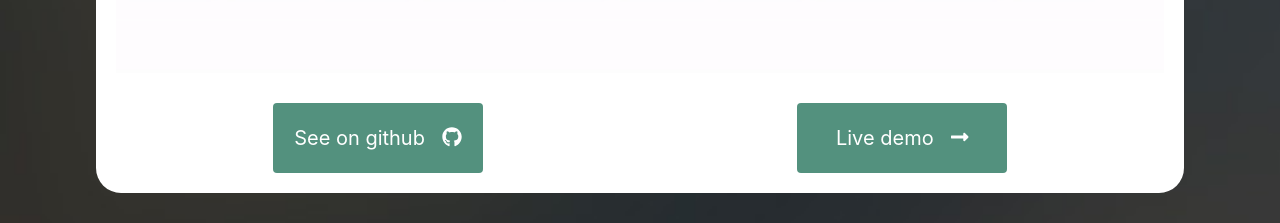
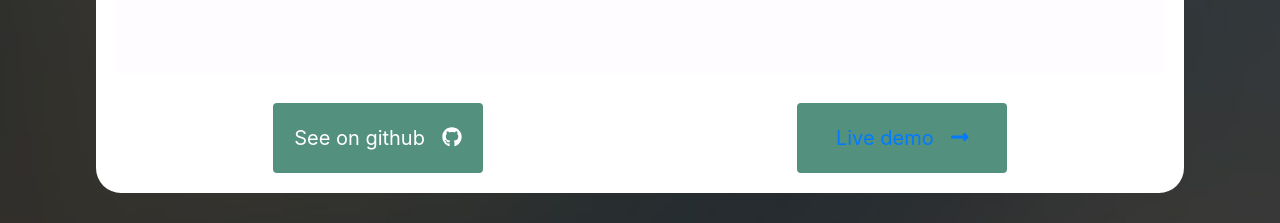
Before and after one commit to vehjelmtvedt/vetle.hjelmtvedt.com, a Next.js app: page /projects in a window 1280 px wide. Shown: the part 1748-1971 px from the top of the page. Built offline with nearby package versions, Linux system fonts and the light colour scheme.

Commit message:
add link to live demo

```diff
--- a/components/projects/ProjectView.js
+++ b/components/projects/ProjectView.js
@@ -29,7 +29,7 @@ export default function ProjectView() {
                     <img className={styles.image} src="/algo.gif"></img>
                     <ButtonToolbar className="justify-content-around" id={styles.buttongroup}>
                         <Button className={styles.button}><a className={styles.link} href="https://github.com/vehjelmtvedt/algorithmsvisualized.com">See on github &nbsp;  <FontAwesomeIcon icon={["fab", "github"]} /></a></Button>
-                        <Button className={styles.button}>Live demo &nbsp; <FontAwesomeIcon icon={faLongArrowAltRight} /></Button>
+                        <Button className={styles.button}><a href="https://algorithmsvisualized.com/">Live demo &nbsp; <FontAwesomeIcon icon={faLongArrowAltRight} /></a></Button>
                     </ButtonToolbar>
                 </div>
                 <div className={styles.projectContainer}>
```
